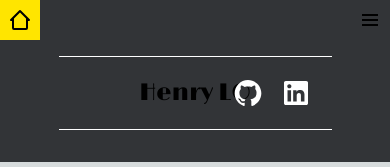
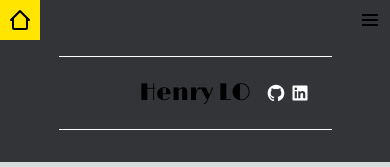
Before and after one commit to Henrylo1227/personal-profile, a Next.js app: page /contact-me in a window 390 px wide. Shown: the top 167 px of the page. Built offline with nearby package versions, Linux system fonts and the light colour scheme; a web font is replaced by a local one.

Commit message:
Make footer responsive

```diff
--- a/components/footer/footer.js
+++ b/components/footer/footer.js
@@ -19,13 +19,15 @@ export default function Footer() {
                 <div className={limelight.className}>Henry LO</div>
             </div>
 
-            <div className=" flex absolute right-[20%] justify-between w-20">
+            <div className=" flex absolute right-[20%]">
                     {externalLinks.map( (links) => {
                         const {imgSrc, url} = links;
                         return (
-                            <Link href={url}>
-                                <Image priority src={imgSrc} width={32} height={32}/>
-                            </Link>
+                            <div className="relative h-5 w-5 mx-0.5 md:h-7 md:w-7 md:mx-3">
+                                <Link href={url}>
+                                    <Image src={imgSrc} fill={true}/>
+                                </Link>
+                            </div>
                             )
                         })}
                 </div>
```
